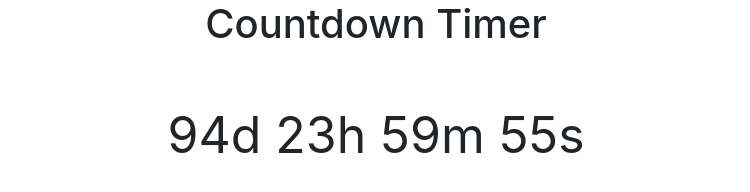
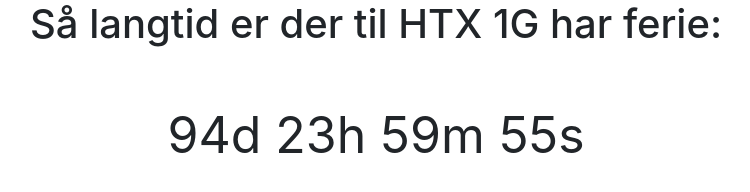
Before and after one commit to githubskole/Nedt-ller, a plain HTML site: page index.html in a window 1280 px wide. Shown: the whole page, without its empty margins (264-1014 px from the left). Drawn offline with nearby package versions, Linux system fonts and the light colour scheme.

Commit message:
Update index.html

```diff
--- a/index.html
+++ b/index.html
@@ -2,7 +2,7 @@
 <html>
 <head>
   <meta charset="UTF-8">
-  <title>Countdown Timer</title>
+  <title>Hvornår HTX 1G har fri</title>
   <link rel="stylesheet" href="https://maxcdn.bootstrapcdn.com/bootstrap/4.5.2/css/bootstrap.min.css">
   <style>
     .timer {
@@ -16,7 +16,7 @@
   <div class="container">
     <div class="row">
       <div class="col-md-12">
-        <h1 class="text-center">Countdown Timer</h1>
+        <h1 class="text-center">Så langtid er der til HTX 1G har ferie: </h1>
         <div class="timer"></div>
       </div>
     </div>
```
